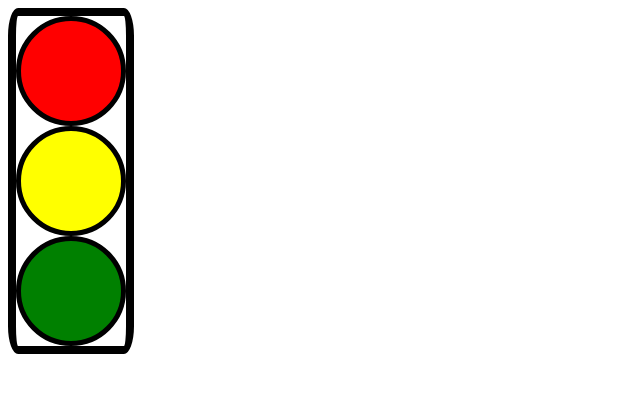
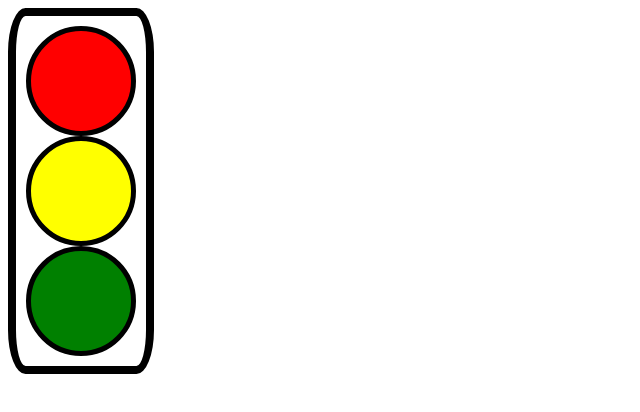
Before and after one commit to FreeBreathing/LocalRepo, a plain HTML site: page traffic.html in a window 1280 px wide. Shown: the whole page, without its empty margins (0-640 px from the left). Drawn offline with Linux system fonts and the light colour scheme.

Commit message:
Add padding for all side

```diff
--- a/traffic.css
+++ b/traffic.css
@@ -23,7 +23,9 @@
     height:330px ;
     width: 110px;
     border: 8px solid;
-    border-radius: 8%;
-    padding: 0px;
-
+    border-radius: 12%;
+    padding-left: 10px;
+    padding-top: 10px;
+    padding-bottom: 10px;
+    padding-right: 10px;
 }
```
